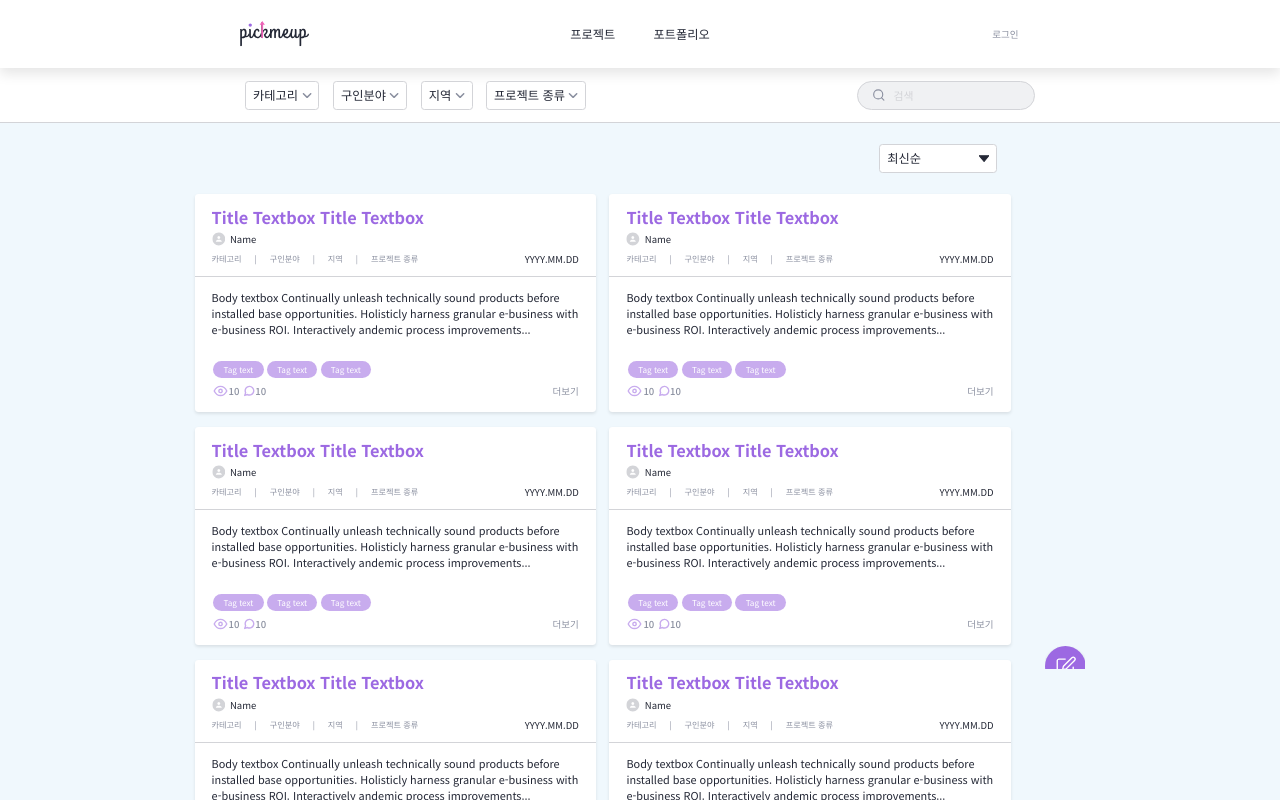
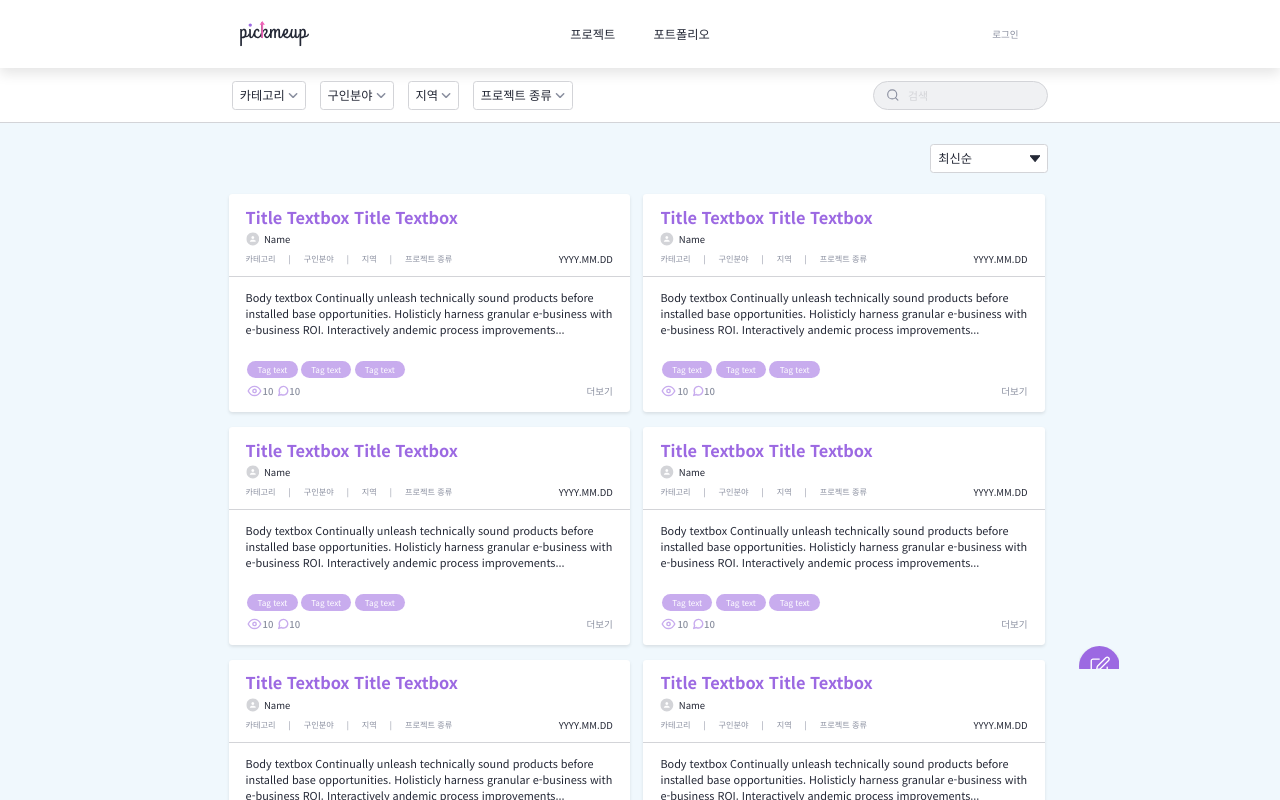
Before and after one commit to produce1886/pick-me-up, a Next.js app: page /project in a window 1280 px wide. Shown: the top 800 px of the page. Built offline with nearby package versions, Linux system fonts and the light colour scheme.

Commit message:
Fix margin

```diff
--- a/pages/project.js
+++ b/pages/project.js
@@ -37,7 +37,7 @@ const Wrapper = styled.div`
 `;
 
 const Div = styled.div`
-  width: 48rem;
+  width: 100%;
   display: flex;
   flex-direction: row;
   justify-content: flex-end;
@@ -54,7 +54,7 @@ const FilterWrapper = styled.div`
 `;
 
 const FilterListWrapper = styled.div`
-  width: 48rem;
+  width: 50rem;
   height: 100%;
   display: flex;
   flex-direction: column;
@@ -62,6 +62,7 @@ const FilterListWrapper = styled.div`
   align-items: center;
   box-sizing: border-box;
   bottom: 0;
+  margin: 0 0 0 3rem;
 `;
 
 const IconWrapper = styled.div`
@@ -69,5 +70,5 @@ const IconWrapper = styled.div`
   justify-content: center;
   display: flex;
   flex-direction: column;
-  margin: 0 0 13rem 2rem;
+  margin: 0 0 13rem 1rem;
 `;
--- a/src/components/organisms/FilterSearch.js
+++ b/src/components/organisms/FilterSearch.js
@@ -36,7 +36,7 @@ const Wrapper = styled.div`
 `;
 
 const FilterWrapper = styled.div`
-    width: 21rem;
+    width: 23rem;
     height: 1.6rem;
     justify-content: left;
     align-items: center;
```
